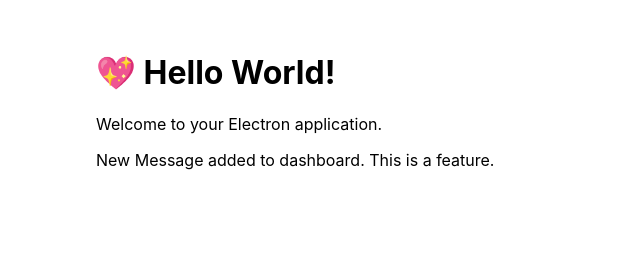
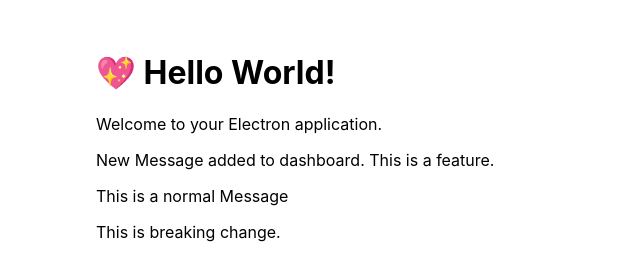
Before and after one commit to sanjayshahi243/Github_actions_sample, an Electron app: page src/index.html in a window 800 px wide. Shown: the whole page, without its empty margins (0-640 px from the left). Drawn offline with Linux system fonts and the light colour scheme.

Commit message:
feat: This is a new breaking feature
BREAKING CHANGE:
Added new line to the dashboard

```diff
--- a/src/index.html
+++ b/src/index.html
@@ -10,5 +10,9 @@
     <p>Welcome to your Electron application.</p>
 
     <p>New Message added to dashboard. This is a feature.</p>
+
+    <p> This is a normal Message</p>
+
+    <p>This is breaking change.</p>
   </body>
 </html>
```
